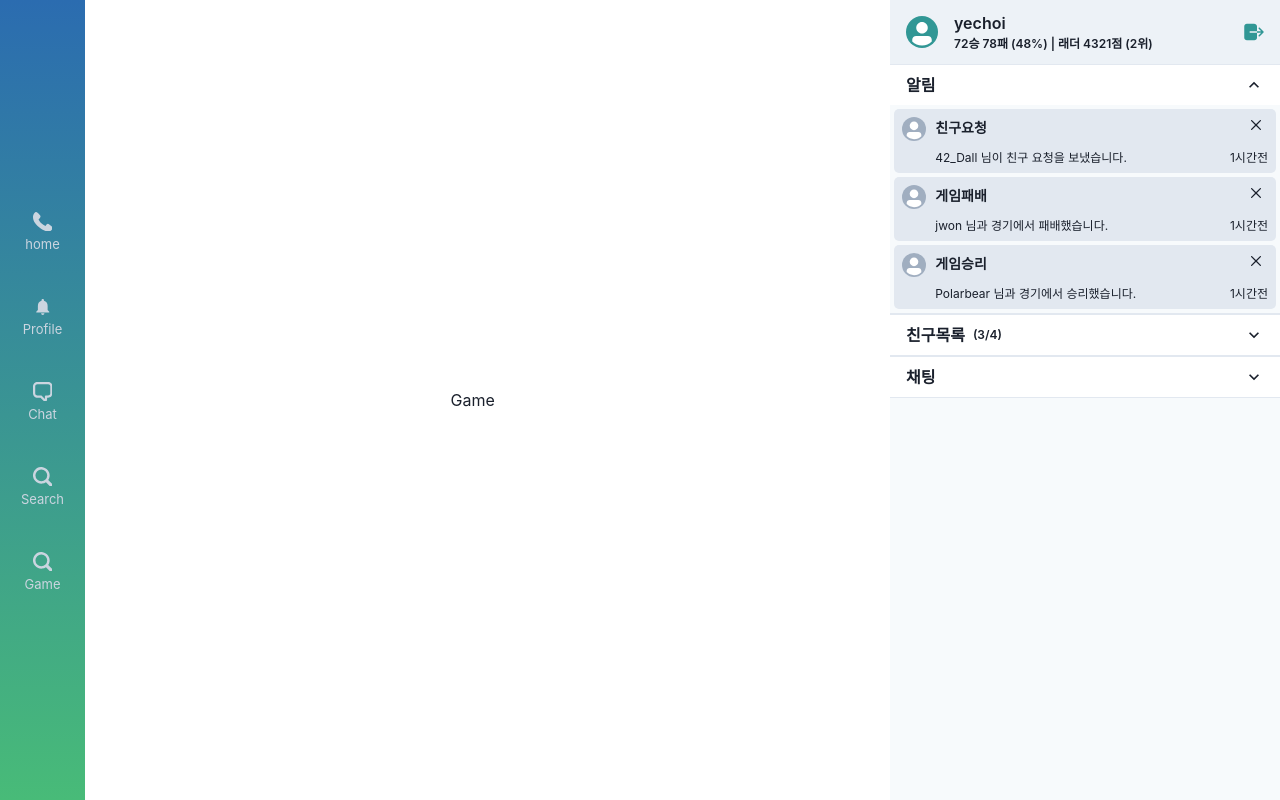
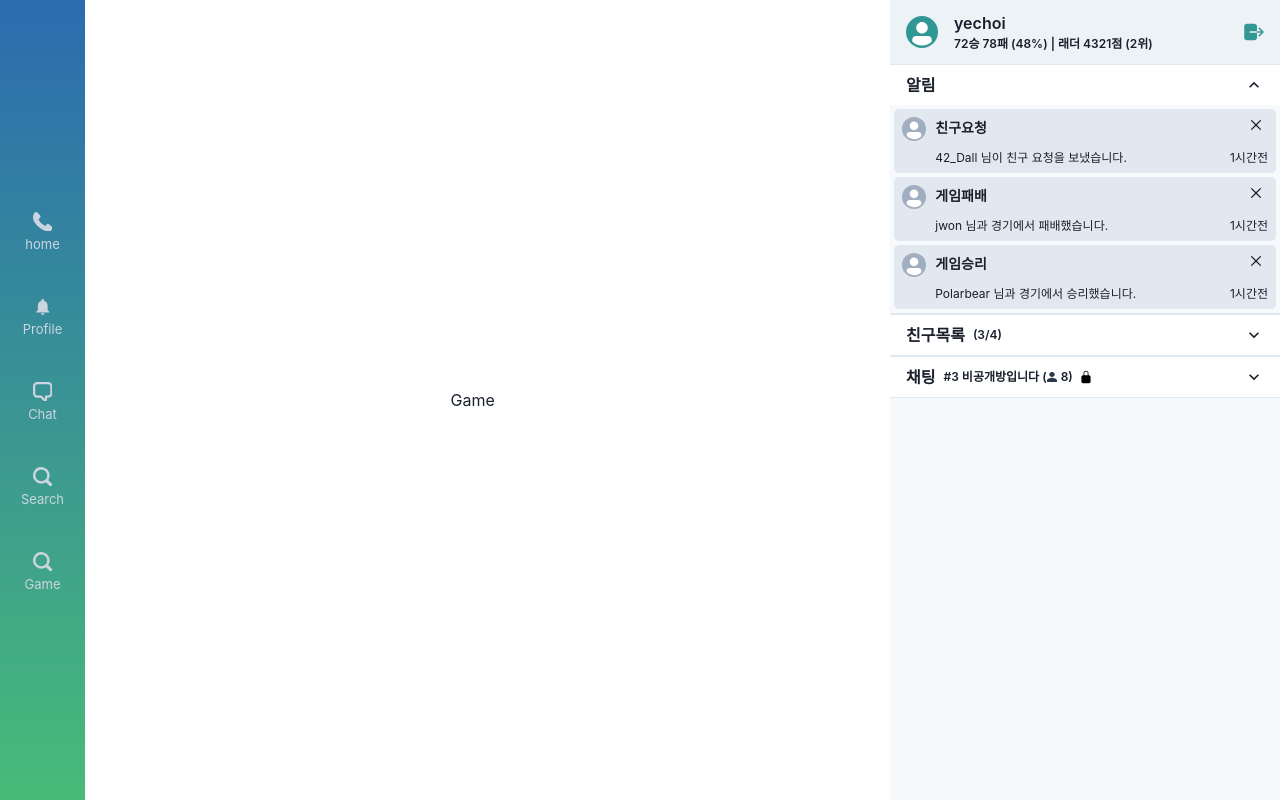
Before and after one commit to transcendence42/ft_transcendence, a React (Create React App) app in the folder front/: page /game in a window 1280 px wide. Built offline with nearby package versions, Linux system fonts and the light colour scheme.

Commit message:
feat: 채팅 title 구현

```diff
--- /dev/null
+++ b/front/src/UI/atoms/AlarmChatMessage/index.tsx
@@ -0,0 +1,19 @@
+import React from 'react';
+
+export const AlarmChatMessage = ({
+  type,
+  chatID,
+  message,
+  createdAt,
+}: {
+  type: string;
+  chatID: string;
+  message: string;
+  createdAt: string;
+}) => {
+  return (
+    <div>
+      {type} {chatID} {message} {createdAt}
+    </div>
+  );
+};
--- a/front/src/UI/atoms/index.tsx
+++ b/front/src/UI/atoms/index.tsx
@@ -1,6 +1,7 @@
 import { AlarmMessage } from './AlarmMessage';
 import { AlarmUser } from './AlarmUser';
+import { AlarmChatMessage } from './AlarmChatMessage';
 import { ColorModeSwitcher } from './ColorModeSwitcher';
 import { NavIcon } from './NavIcon';
 
-export { AlarmMessage, AlarmUser, ColorModeSwitcher, NavIcon };
+export { AlarmMessage, AlarmUser, AlarmChatMessage, ColorModeSwitcher, NavIcon };
--- a/front/src/UI/molecules/AlarmChat/index.tsx
+++ b/front/src/UI/molecules/AlarmChat/index.tsx
@@ -1,24 +1,134 @@
 import React from 'react';
 
-import { AccordionItem, AccordionButton, AccordionPanel, AccordionIcon, Box, Text } from '@chakra-ui/react';
+import { AccordionItem, AccordionButton, AccordionPanel, AccordionIcon, Box, Text, Flex } from '@chakra-ui/react';
+
+// import { AlarmChatMessage } from '../../atoms/AlarmChatMessage';
+// import { PhoneIcon, AddIcon, WarningIcon } from '@chakra-ui/icons'
+
+// mute, enter
+
+const dummyChatData = {
+  chat: {
+    index: '3',
+    type: 'private',
+    name: '비공개방입니다',
+    personnel: '8',
+  },
+  chatLog: [
+    {
+      index: '1',
+      type: 'message',
+      chatId: 'jwon',
+      message: '반가워요 ㅋㅋㅋ',
+      createdAt: '15:23',
+    },
+    {
+      index: '6',
+      type: 'notification',
+      chatId: 'jwon',
+      message: 'mute',
+      createdAt: '15:23',
+    },
+    {
+      index: '6',
+      type: 'notification',
+      chatId: 'holee',
+      message: 'enter',
+      createdAt: '15:23',
+    },
+    {
+      index: '2',
+      type: 'message',
+      chatId: 'holee',
+      message: '잘 지내셨어요??',
+      createdAt: '15:23',
+    },
+    {
+      index: '3',
+      type: 'message',
+      chatId: 'holee',
+      message: '좋은 아침입니다.',
+      createdAt: '15:23',
+    },
+    {
+      index: '4',
+      type: 'message',
+      chatId: 'yshin',
+      message: '반갑습니다',
+      createdAt: '15:23',
+    },
+    {
+      index: '5',
+      type: 'message',
+      chatId: 'yechoi',
+      message: '안녕하세요 :)',
+      createdAt: '15:23',
+    },
+  ],
+};
+
+const PersonIcon = ({ fill = 'none' }) => {
+  return (
+    <svg width="10" height="10" viewBox="0 0 12 12" fill={fill} xmlns="http://www.w3.org/2000/svg">
+      <path
+        d="M6 6C6.63899 6 7.26362 5.82405 7.79492 5.49441C8.32622 5.16477 8.74031 4.69623 8.98484 4.14805C9.22937 3.59987 9.29335 2.99667 9.16869 2.41473C9.04403 1.83279 8.73633 1.29824 8.2845 0.878681C7.83267 0.459123 7.257 0.173401 6.63029 0.0576455C6.00358 -0.0581101 5.35398 0.00129984 4.76364 0.228363C4.17329 0.455426 3.66871 0.839943 3.31371 1.33329C2.95871 1.82664 2.76923 2.40666 2.76923 3C2.76923 3.79565 3.10961 4.55871 3.7155 5.12132C4.32139 5.68393 5.14315 6 6 6ZM6 6.85714C3.9975 6.85714 0 8.00571 0 10.2857V12H12V10.2857C12 8.00571 8.0025 6.85714 6 6.85714Z"
+        fill="#2D3748"
+      />
+    </svg>
+  );
+};
+
+const LockIcon = ({ fill = 'none' }) => {
+  return (
+    <svg width="10" height="14" viewBox="0 0 12 16" fill={fill} xmlns="http://www.w3.org/2000/svg">
+      <path
+        d="M9.5 5.99975H9V3.49976C9 2.70411 8.68393 1.94104 8.12132 1.37844C7.55871 0.815826 6.79565 0.499756 6 0.499756C5.20435 0.499756 4.44129 0.815826 3.87868 1.37844C3.31607 1.94104 3 2.70411 3 3.49976V5.99975H2.5C1.96974 6.00033 1.46137 6.21123 1.08643 6.58618C0.711479 6.96113 0.500579 7.4695 0.5 7.99975V13.4998C0.500579 14.03 0.711479 14.5384 1.08643 14.9133C1.46137 15.2883 1.96974 15.4992 2.5 15.4998H9.5C10.0303 15.4992 10.5386 15.2883 10.9136 14.9133C11.2885 14.5384 11.4994 14.03 11.5 13.4998V7.99975C11.4994 7.4695 11.2885 6.96113 10.9136 6.58618C10.5386 6.21123 10.0303 6.00033 9.5 5.99975V5.99975ZM8 5.99975H4V3.49976C4 2.96932 4.21071 2.46061 4.58579 2.08554C4.96086 1.71047 5.46957 1.49976 6 1.49976C6.53043 1.49976 7.03914 1.71047 7.41421 2.08554C7.78929 2.46061 8 2.96932 8 3.49976V5.99975Z"
+        fill="black"
+      />
+    </svg>
+  );
+};
 
 export const AlarmChat = () => {
+  const { chat, chatLog } = dummyChatData;
+  console.log(chatLog);
   return (
     <AccordionItem>
       <h2>
         <AccordionButton>
           <Box flex="1" textAlign="left">
-            <Text fontWeight="bold" fontSize="1rem">
-              채팅
-            </Text>
+            <Flex flexDirection="row" alignItems="center">
+              <Text fontWeight="bold" fontSize="1rem">
+                채팅
+              </Text>
+              <Text pl="2" fontSize="12" fontWeight="semibold">
+                <Flex flexDirection="row" alignItems="center">
+                  #{chat.index} {chat.name} (
+                  <Text pr="1">
+                    <PersonIcon />
+                  </Text>
+                  {chat.personnel})
+                  {chat.type === 'private' ? (
+                    <Text pl="2">
+                      <LockIcon />
+                    </Text>
+                  ) : (
+                    ''
+                  )}
+                </Flex>
+              </Text>
+            </Flex>
           </Box>
           <AccordionIcon />
         </AccordionButton>
       </h2>
-      <AccordionPanel pb={4}>
-        Lorem ipsum dolor sit amet, consectetur adipiscing elit, sed do eiusmod tempor incididunt ut labore et dolore
-        magna aliqua. Ut enim ad minim veniam, quis nostrud exercitation ullamco laboris nisi ut aliquip ex ea commodo
-        consequat.
+      <AccordionPanel pb={4} bg="gray.50">
+        {/* <AlarmChatMessage
+          type={chatLog[0].type}
+          chatID={chatLog[0].chatId}
+          message={chatLog[0].message}
+          createdAt={chatLog[0].createdAt}
+        /> */}
       </AccordionPanel>
     </AccordionItem>
   );
```
